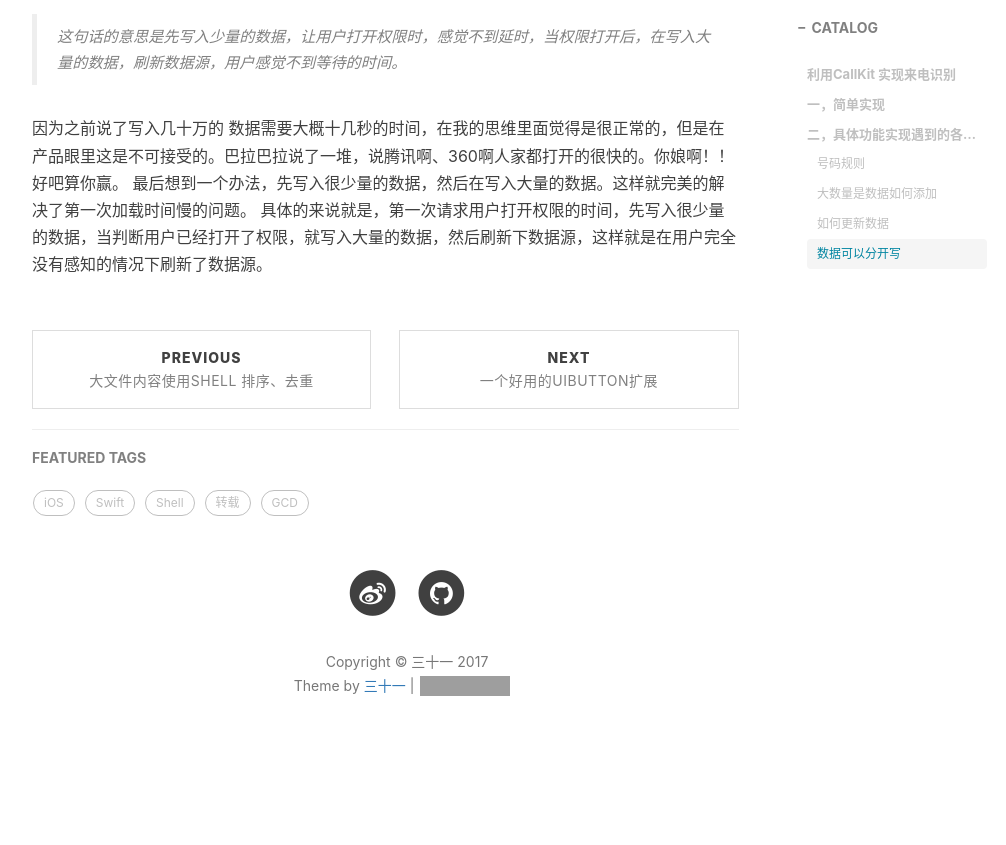
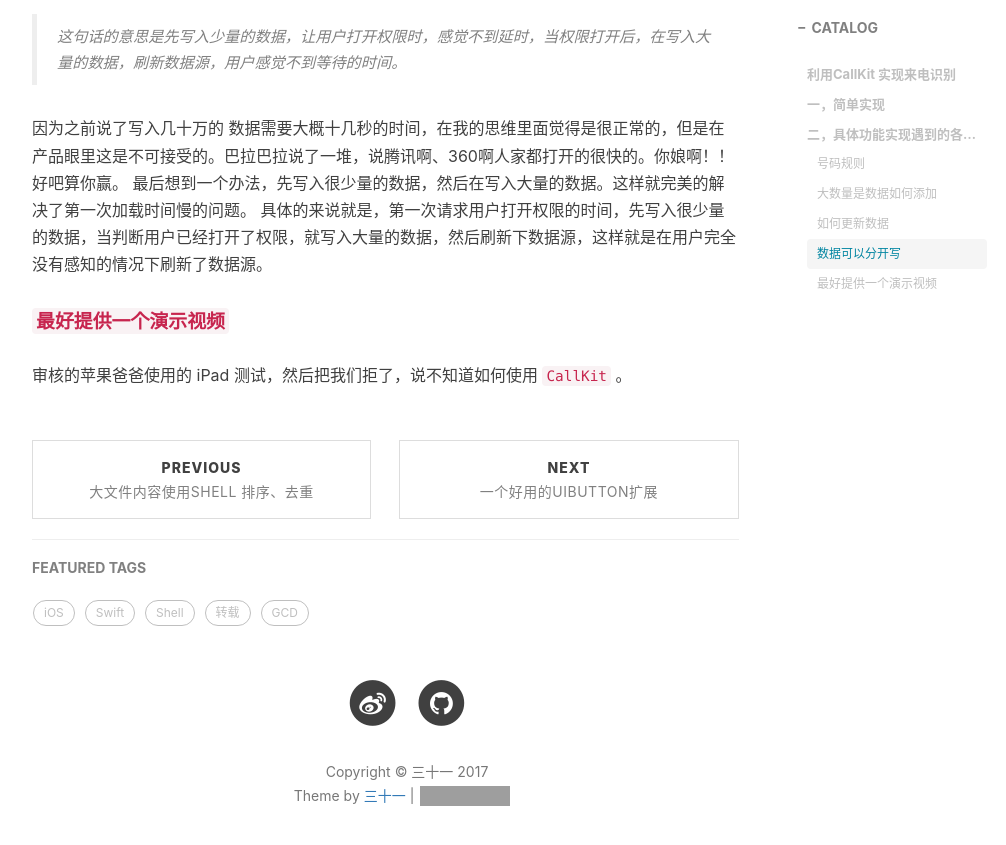
Before and after one commit to yunisSong/yunisSong.github.io, a Jekyll site: the page built from _posts/2017-03-29-CallKit.markdown, in a window 1280 px wide and 900 px high, scrolled down 2565 px. Shown: the top 845 px of the window, without its empty margins (233-1239 px from the left). Built offline with Jekyll 4.4.1, drawn with Linux system fonts in a browser that asks for light colours; nearby versions of some CDN libraries; comment, search, counter and statistics services are not loaded; before the commit the page ends 3355 px from its top, so only the background shows below that; grey boxes are pictures that could not be loaded.

Commit message:
callkit修改

```diff
--- a/_posts/2017-03-29-CallKit.markdown
+++ b/_posts/2017-03-29-CallKit.markdown
@@ -108,3 +108,7 @@ tags:
 因为之前说了写入几十万的 数据需要大概十几秒的时间，在我的思维里面觉得是很正常的，但是在产品眼里这是不可接受的。巴拉巴拉说了一堆，说腾讯啊、360啊人家都打开的很快的。你娘啊！！好吧算你赢。
 最后想到一个办法，先写入很少量的数据，然后在写入大量的数据。这样就完美的解决了第一次加载时间慢的问题。
 具体的来说就是，第一次请求用户打开权限的时间，先写入很少量的数据，当判断用户已经打开了权限，就写入大量的数据，然后刷新下数据源，这样就是在用户完全没有感知的情况下刷新了数据源。
+
+#### `最好提供一个演示视频`
+
+审核的苹果爸爸使用的 iPad 测试，然后把我们拒了，说不知道如何使用  `CallKit` 。
```
